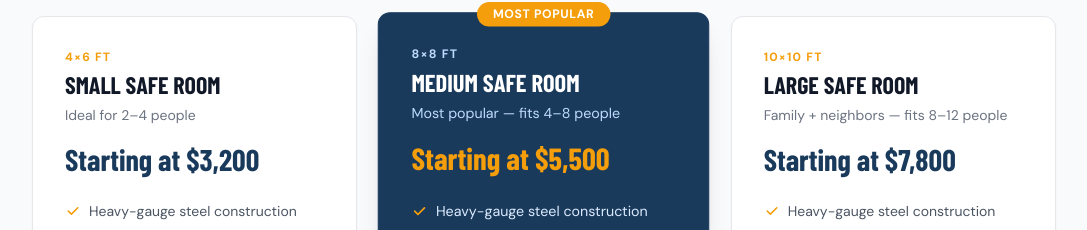
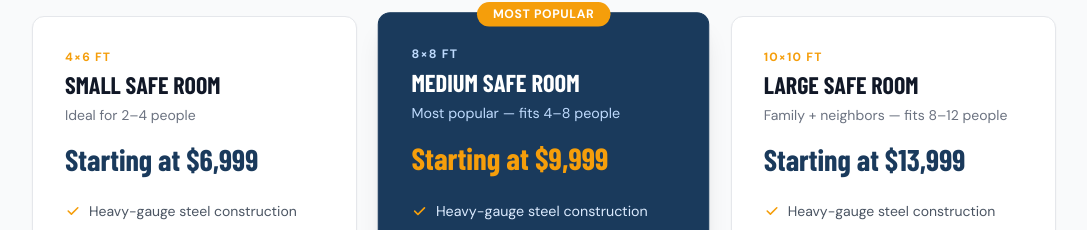
Before and after one commit to aaronspoor/MichiganSafeRooms.com, a Next.js app: page / in a window 1280 px wide. Shown: the part 2774-3004 px from the top of the page, without its empty margins (96-1183 px from the left). Built offline with nearby package versions, Linux system fonts and the light colour scheme; a web font is replaced by a local one.

Commit message:
feat: update pricing to 6999/9999/13999

```diff
--- a/app/components/PricingSection.tsx
+++ b/app/components/PricingSection.tsx
@@ -2,7 +2,7 @@ const TIERS = [
   {
     name: "Small Safe Room",
     size: "4×6 ft",
-    price: "Starting at $3,200",
+    price: "Starting at $6,999",
     capacity: "Ideal for 2–4 people",
     popular: false,
     features: ["Heavy-gauge steel construction", "FEMA P-320 rated", "Same-day installation"],
@@ -10,7 +10,7 @@ const TIERS = [
   {
     name: "Medium Safe Room",
     size: "8×8 ft",
-    price: "Starting at $5,500",
+    price: "Starting at $9,999",
     capacity: "Most popular — fits 4–8 people",
     popular: true,
     features: ["Heavy-gauge steel construction", "FEMA P-320 rated", "Same-day installation"],
@@ -18,7 +18,7 @@ const TIERS = [
   {
     name: "Large Safe Room",
     size: "10×10 ft",
-    price: "Starting at $7,800",
+    price: "Starting at $13,999",
     capacity: "Family + neighbors — fits 8–12 people",
     popular: false,
     features: ["Heavy-gauge steel construction", "FEMA P-320 rated", "Same-day installation"],
```
